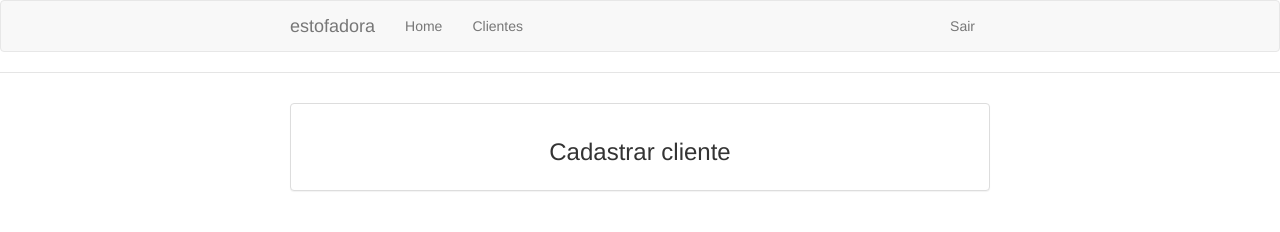
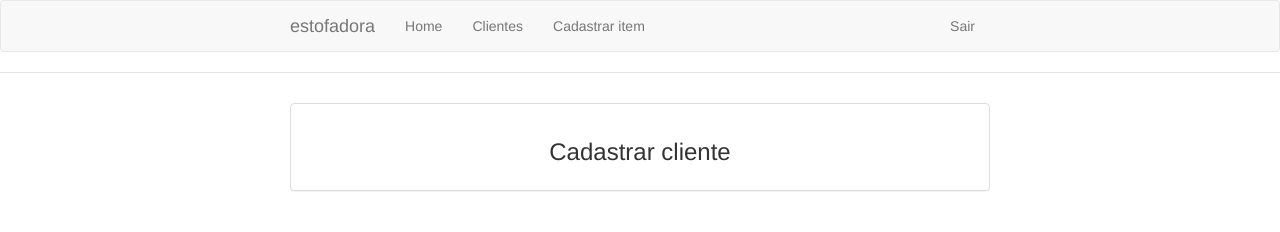
Before and after one commit to delete/estofadora, a Django app: page /cliente/add/ in a window 1280 px wide. Shown: the top 232 px of the page. Run offline with Django 3.2, Linux system fonts and the light colour scheme; the visitor is signed in with stand-in values (Sample User, id 1); some libraries are stand-ins or nearby versions.

Commit message:
add item button added

```diff
--- a/estofadora/core/templates/base.html
+++ b/estofadora/core/templates/base.html
@@ -39,6 +39,7 @@
             <ul class="nav navbar-nav">
               <li><a href="{% url 'core:home' %}">Home</a></li>
               <li><a href="{% url 'client:list' %}">Clientes</a> </li>
+              <li><a href="{% url 'item:add' %}">Cadastrar item</a> </li>
           </ul>
           <ul class="nav navbar-nav navbar-right">
             <li><a href="{% url 'login:logout' %}">Sair</a></li>
```
